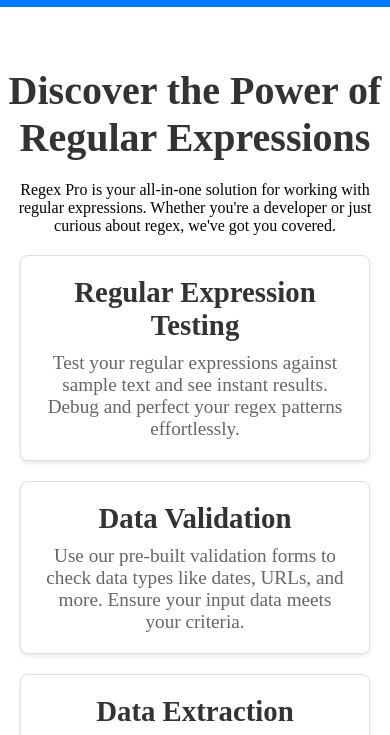
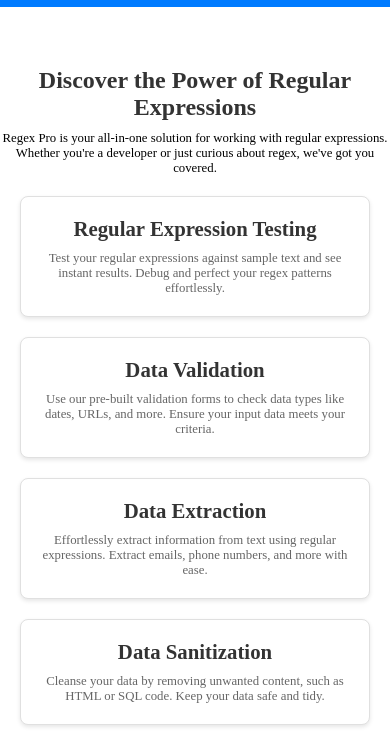
Before and after one commit to hammadsaedi/regex-pro, a plain HTML site: page index.html in a window 390 px wide. Shown: the part 37-772 px from the top of the page. Drawn offline with nearby package versions, Linux system fonts and the light colour scheme.

Commit message:
Page Responsiveness

```diff
--- a/style.css
+++ b/style.css
@@ -199,6 +199,20 @@
         padding: 100px 0;
     }
 
+    #features h2 {
+        font-size: 1.5rem;
+        margin-bottom: 10px;
+    }
+
+    #features h3 {
+        font-size: 1.3rem;
+        margin-bottom: 10px;
+    }
+
+    #features p {
+        font-size: 0.8rem;
+    }
+
     li {
         margin-top: 20px;
     }
```
